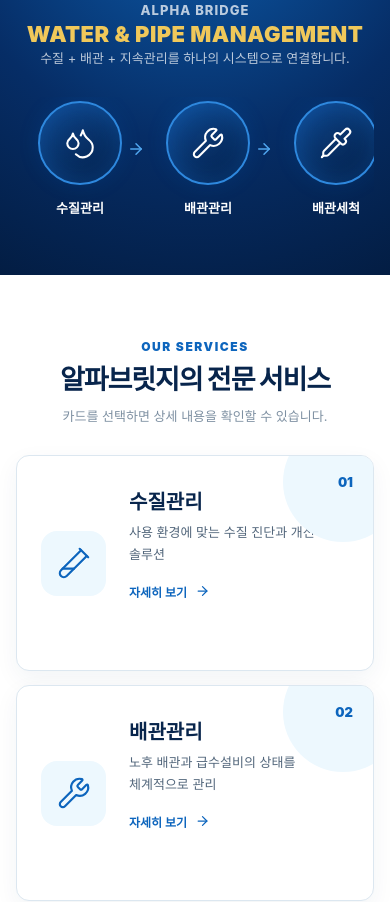
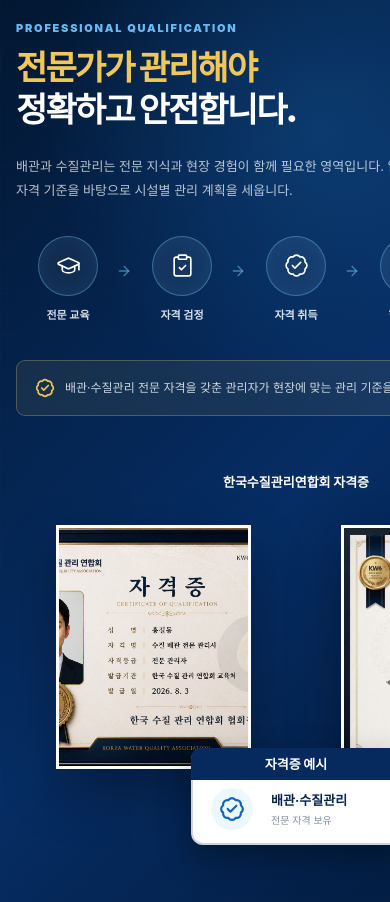
Before and after one commit to ogto/clean-system, a Next.js app: page / in a window 390 px wide. Shown: the part 1820-2722 px from the top of the page. Built offline with nearby package versions, Linux system fonts and the light colour scheme.

Commit message:
Move qualification section and restyle credentials

```diff
--- a/app/globals.css
+++ b/app/globals.css
@@ -103,17 +103,6 @@
   .introMessage { margin-top: 35px; color: #63768a; font-size: 14px; line-height: 1.8; }
   .introMessage strong { color: var(--navy); font-size: 16px; }
 
-  .flowSection { padding: 54px 0 50px; overflow: hidden; background: radial-gradient(circle at 50% -20%, #0d5eae, #062d66 58%, #031d43); color: #fff; text-align: center; }
-  .flowSection .container > p { color: rgba(255,255,255,.72); font-size: 13px; font-weight: 800; letter-spacing: .08em; }
-  .flowSection .container > h2 { margin-top: 3px; color: var(--gold-light); font-size: 27px; font-weight: 900; letter-spacing: .02em; }
-  .flowSection .container > span { color: rgba(255,255,255,.72); font-size: 13px; }
-  .flowGrid { margin-top: 34px; display: grid; grid-template-columns: repeat(6, 1fr); }
-  .flowItem { position: relative; display: flex; align-items: center; flex-direction: column; gap: 13px; }
-  .flowItem > i { width: 104px; height: 104px; display: grid; place-items: center; border: 2px solid #2e88de; border-radius: 50%; background: linear-gradient(145deg, rgba(29,113,203,.38), rgba(2,24,59,.6)); box-shadow: inset 0 0 24px rgba(26,141,255,.22), 0 0 22px rgba(16,126,236,.12); }
-  .flowItem i svg { width: 40px; height: 40px; color: #fff; stroke-width: 1.45; }
-  .flowItem strong { font-size: 13px; }
-  .flowArrow { position: absolute; top: 43px; right: -9px; width: 18px; color: #50a7f0; }
-
   .serviceSection { padding: 82px 0 88px; background: #fff; }
   .sectionHeading { text-align: center; }
   .sectionHeading > span { margin-top: 8px; display: block; color: var(--muted); font-size: 13px; }
@@ -145,15 +134,19 @@
   .qualificationFlow > div > svg { position: absolute; top: 23px; right: -14px; width: 16px; color: rgba(105,186,241,.58); }
   .expertiseNote { margin-top: 30px; padding: 15px 18px; display: flex; align-items: center; gap: 10px; border: 1px solid rgba(240,200,90,.28); border-radius: 9px; background: rgba(240,200,90,.08); color: rgba(255,255,255,.8); font-size: 12px; line-height: 1.55; }
   .expertiseNote svg { width: 20px; flex: 0 0 auto; color: var(--gold-light); }
-  .credentialGallery { position: relative; min-height: 520px; }
-  .credentialCard { position: absolute; overflow: hidden; border: 1px solid rgba(240,200,90,.45); border-radius: 13px; background: #fff; box-shadow: 0 28px 65px rgba(0,0,0,.35); }
-  .credentialCard > div { position: relative; aspect-ratio: 3 / 2; background: #e8edf2; }
-  .credentialCard img { object-fit: cover; }
-  .credentialCard figcaption { min-height: 62px; padding: 13px 17px; display: flex; align-items: flex-start; justify-content: center; flex-direction: column; background: #fff; color: var(--ink); }
-  .credentialCard figcaption strong { font-size: 13px; }
-  .credentialCard figcaption span { margin-top: 3px; color: var(--muted); font-size: 10px; }
-  .credentialPrimary { z-index: 1; top: 0; left: 0; width: 86%; transform: rotate(-1.3deg); }
-  .credentialSecondary { z-index: 2; right: 0; bottom: 0; width: 78%; transform: rotate(1.8deg); }
+  .credentialGallery { position: relative; padding: 6px 10px 68px; }
+  .credentialTitle { margin-bottom: 18px; color: #fff; font-size: 15px; font-weight: 900; text-align: center; }
+  .credentialDocuments { display: grid; grid-template-columns: repeat(2, minmax(0, 1fr)); gap: 18px; }
+  .credentialDocument { position: relative; aspect-ratio: 4 / 5; overflow: hidden; border: 5px solid #fff; background: #f8f6ef; box-shadow: 0 22px 50px rgba(0,0,0,.32); }
+  .credentialDocument img { object-fit: cover; }
+  .credentialDocument:first-child img { object-position: 50% center; }
+  .credentialDocument:nth-child(2) img { object-position: left center; }
+  .credentialBadge { position: absolute; z-index: 3; right: 50%; bottom: 8px; width: 230px; min-height: 94px; padding: 38px 18px 13px; display: grid; grid-template-columns: 48px 1fr; gap: 12px; align-items: center; border: 2px solid rgba(5,42,91,.2); border-radius: 12px; background: #fff; color: var(--ink); box-shadow: 0 14px 32px rgba(0,0,0,.34); transform: translateX(50%); }
+  .credentialBadge > span { position: absolute; top: -2px; right: -2px; left: -2px; min-height: 32px; display: grid; place-items: center; border-radius: 10px 10px 0 0; background: var(--navy); color: #fff; font-size: 13px; font-weight: 900; }
+  .credentialBadge > svg { width: 42px; height: 42px; padding: 8px; border-radius: 50%; background: var(--water-soft); color: var(--blue); }
+  .credentialBadge div { display: flex; align-items: flex-start; flex-direction: column; }
+  .credentialBadge strong { font-size: 13px; }
+  .credentialBadge small { margin-top: 3px; color: var(--muted); font-size: 10px; }
 
   .managementSection { padding: 82px 0 88px; background: #f4f8fb; }
   .managementGrid { display: grid; grid-template-columns: 1.03fr .97fr; gap: 28px; }
@@ -255,10 +248,8 @@
     .nav { gap: 20px; }
     .headerCall { min-width: 155px; margin-left: 20px; padding-inline: 16px; }
     .concernGrid { gap: 8px; }
-    .flowItem > i { width: 92px; height: 92px; }
     .serviceGrid { grid-template-columns: repeat(3, 1fr); }
     .expertiseGrid { gap: 38px; }
-    .credentialGallery { min-height: 470px; }
     .spacesGrid { grid-template-columns: repeat(4, 1fr); }
   }
 
@@ -279,10 +270,9 @@
     .heroInner { padding-left: 30px; }
     .heroVeil { background: linear-gradient(90deg, rgba(255,255,255,.98), rgba(255,255,255,.86) 45%, rgba(255,255,255,.18) 80%); }
     .concernGrid { grid-template-columns: repeat(3, 1fr); gap: 30px 12px; }
-    .flowGrid { width: max-content; min-width: 100%; grid-template-columns: repeat(6, 150px); justify-content: center; }
     .expertiseGrid { grid-template-columns: 1fr; }
     .expertiseCopy { max-width: 720px; }
-    .credentialGallery { width: min(720px, 100%); min-height: 570px; margin: 6px auto 0; }
+    .credentialGallery { width: min(620px, 100%); margin: 12px auto 0; }
     .managementGrid { grid-template-columns: 1fr; }
     .caseStudy { grid-template-columns: .48fr .52fr; }
   }
@@ -320,14 +310,6 @@
     .concernGrid article > span { width: 78px; height: 78px; }
     .concernGrid svg { width: 35px; height: 35px; }
     .introMessage br { display: none; }
-    .flowSection { padding-block: 45px; }
-    .flowSection .container > h2 { font-size: 22px; }
-    .flowGrid { width: 100%; margin-top: 30px; padding: 4px 4px 13px; grid-template-columns: none; grid-auto-flow: column; grid-auto-columns: 128px; justify-content: start; overflow-x: auto; scroll-snap-type: x mandatory; scrollbar-width: none; }
-    .flowGrid::-webkit-scrollbar { display: none; }
-    .flowItem { scroll-snap-align: start; }
-    .flowItem > i { width: 84px; height: 84px; }
-    .flowItem i svg { width: 34px; height: 34px; }
-    .flowArrow { right: -1px; top: 36px; }
     .serviceSection { padding: 64px 0; }
     .serviceGrid { margin-top: 30px; grid-template-columns: 1fr; }
     .serviceCard { min-height: 216px; padding: 24px; display: grid; grid-template-columns: 70px 1fr; grid-template-rows: auto auto 1fr auto; column-gap: 18px; }
@@ -343,9 +325,11 @@
     .qualificationFlow::-webkit-scrollbar { display: none; }
     .qualificationFlow > div { scroll-snap-align: start; }
     .qualificationFlow > div > svg { right: -12px; }
-    .credentialGallery { min-height: 0; display: grid; gap: 16px; }
-    .credentialCard { position: relative; inset: auto; width: 100%; transform: none; }
-    .credentialCard figcaption { min-height: 58px; }
+    .credentialGallery { padding-inline: 0; }
+    .credentialDocuments { gap: 10px; }
+    .credentialDocument { border-width: 3px; }
+    .credentialTitle { font-size: 13px; }
+    .credentialBadge { width: 210px; min-height: 88px; }
     .managementSection { padding: 62px 0; }
     .managementProcess { padding: 29px 20px; }
     .managementProcess .sectionHeading h2 { font-size: 24px; }
--- a/app/page.tsx
+++ b/app/page.tsx
@@ -14,7 +14,6 @@
   ClipboardCheck,
   Droplets,
   Factory,
-  FileCheck2,
   Gauge,
   GraduationCap,
   Hotel,
@@ -161,15 +160,6 @@
   },
 ];
 
-const process = [
-  [Droplets, "수질관리"],
-  [Wrench, "배관관리"],
-  [Pipette, "배관세척"],
-  [Gauge, "수질 솔루션"],
-  [CalendarCheck2, "정기관리"],
-  [FileCheck2, "관리기록"],
-] as const;
-
 const managementSteps = [
   [Phone, "현장 상담"],
   [Building2, "시설·배관 확인"],
@@ -294,33 +284,7 @@
         </div>
       </section>
 
-      <section className="flowSection" id="water-pipe">
-        <div className="container">
-          <p>ALPHA BRIDGE</p>
-          <h2>WATER &amp; PIPE MANAGEMENT</h2>
-          <span>수질 + 배관 + 지속관리를 하나의 시스템으로 연결합니다.</span>
-          <div className="flowGrid">
-            {process.map(([Icon, label], index) => (
-              <div className="flowItem" key={label}><i><Icon aria-hidden="true" /></i><strong>{label}</strong>{index < process.length - 1 ? <ArrowRight className="flowArrow" aria-hidden="true" /> : null}</div>
-            ))}
-          </div>
-        </div>
-      </section>
-
-      <section className="serviceSection" id="solution">
-        <div className="container">
-          <div className="sectionHeading"><p>OUR SERVICES</p><h2>알파브릿지의 전문 서비스</h2><span>카드를 선택하면 상세 내용을 확인할 수 있습니다.</span></div>
-          <div className="serviceGrid">
-            {services.map(({ icon: Icon, detail: itemDetail, ...service }) => (
-              <button className="serviceCard" type="button" onClick={() => setDetail(itemDetail)} key={service.number}>
-                <span className="serviceNumber">{service.number}</span><i><Icon aria-hidden="true" /></i><h3>{service.title}</h3><p>{service.copy}</p><b>자세히 보기<ArrowRight aria-hidden="true" /></b>
-              </button>
-            ))}
-          </div>
-        </div>
-      </section>
-
-      <section className="expertiseSection" id="expertise" aria-labelledby="expertise-title">
+      <section className="expertiseSection" id="water-pipe" aria-labelledby="expertise-title">
         <div className="container expertiseGrid">
           <div className="expertiseCopy">
             <p>PROFESSIONAL QUALIFICATION</p>
@@ -339,14 +303,33 @@
           </div>
 
           <div className="credentialGallery" aria-label="배관 및 수질관리 전문 자격 증빙">
-            <figure className="credentialCard credentialPrimary">
-              <div><Image src="/water-quality-manager-certificate.jpg" alt="한국 수질 관리 연합회 수질 배관 전문 관리자 자격증" fill sizes="(max-width: 720px) 92vw, 420px" /></div>
-              <figcaption><strong>수질·배관 전문 관리자</strong><span>전문 관리 자격</span></figcaption>
-            </figure>
-            <figure className="credentialCard credentialSecondary">
-              <div><Image src="/pipe-water-quality-specialist-certificate.jpg" alt="배관 및 수질관리전문 자격증과 자격증 표지" fill sizes="(max-width: 720px) 92vw, 420px" /></div>
-              <figcaption><strong>배관 및 수질관리전문</strong><span>자격 검정 및 교육 이수</span></figcaption>
-            </figure>
+            <p className="credentialTitle">한국수질관리연합회 자격증</p>
+            <div className="credentialDocuments">
+              <figure className="credentialDocument">
+                <Image src="/water-quality-manager-certificate.jpg" alt="한국 수질 관리 연합회 수질 배관 전문 관리자 자격증" fill sizes="(max-width: 720px) 43vw, 235px" />
+              </figure>
+              <figure className="credentialDocument">
+                <Image src="/pipe-water-quality-specialist-certificate.jpg" alt="배관 및 수질관리전문 자격증과 자격증 표지" fill sizes="(max-width: 720px) 43vw, 235px" />
+              </figure>
+            </div>
+            <div className="credentialBadge">
+              <span>자격증 예시</span>
+              <BadgeCheck aria-hidden="true" />
+              <div><strong>배관·수질관리</strong><small>전문 자격 보유</small></div>
+            </div>
+          </div>
+        </div>
+      </section>
+
+      <section className="serviceSection" id="solution">
+        <div className="container">
+          <div className="sectionHeading"><p>OUR SERVICES</p><h2>알파브릿지의 전문 서비스</h2><span>카드를 선택하면 상세 내용을 확인할 수 있습니다.</span></div>
+          <div className="serviceGrid">
+            {services.map(({ icon: Icon, detail: itemDetail, ...service }) => (
+              <button className="serviceCard" type="button" onClick={() => setDetail(itemDetail)} key={service.number}>
+                <span className="serviceNumber">{service.number}</span><i><Icon aria-hidden="true" /></i><h3>{service.title}</h3><p>{service.copy}</p><b>자세히 보기<ArrowRight aria-hidden="true" /></b>
+              </button>
+            ))}
           </div>
         </div>
       </section>
```
Also changed, not shown: 1 other file (tests, documents, lock files or other folders).
